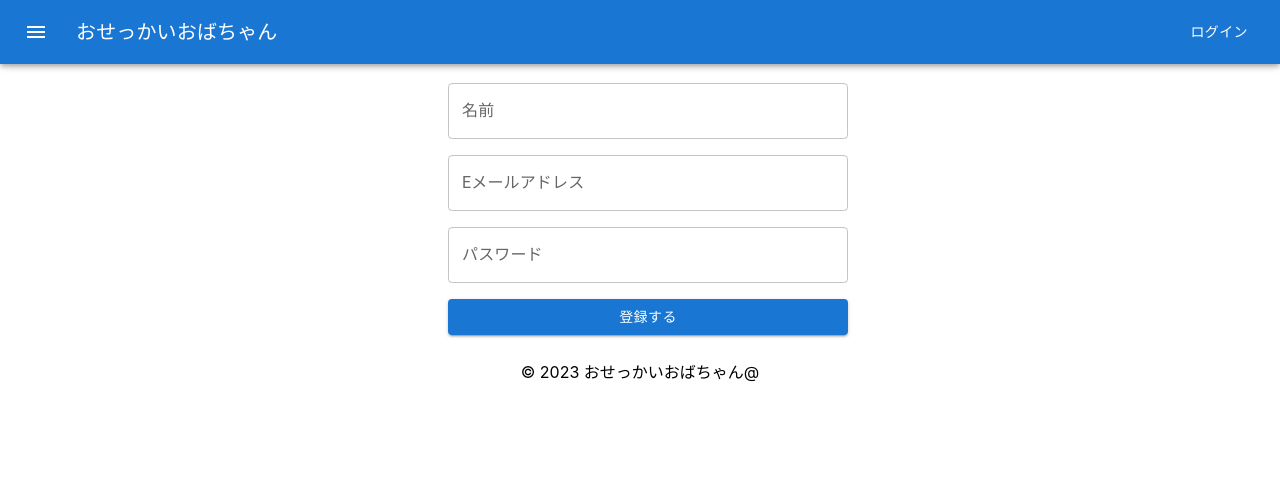
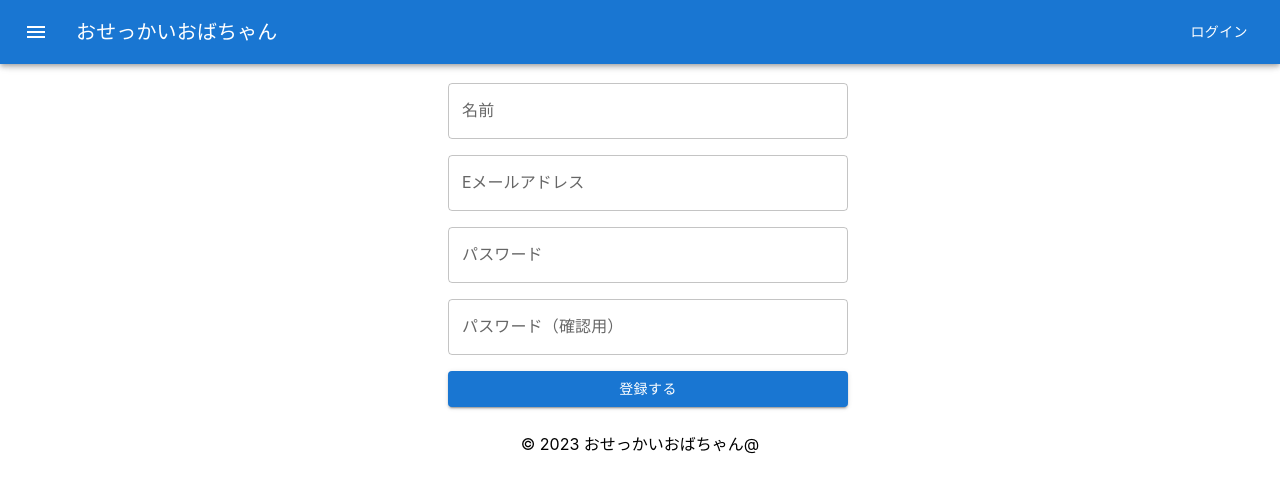
Before and after one commit to YasunariIguchi/nosy-aunty, a React (Create React App) app in the folder frontend/: page /register in a window 1280 px wide. Shown: the top 492 px of the page. Built offline with nearby package versions, Linux system fonts and the light colour scheme; no server answers.

Commit message:
パスワード2重入力、エラー表示

```diff
--- a/frontend/src/pages/UserRegistration.js
+++ b/frontend/src/pages/UserRegistration.js
@@ -9,7 +9,11 @@ const UserRegistration = ({ isLoggedIn }) => {
   const [name, setName] = useState('');
   const [email, setEmail] = useState('');
   const [password, setPassword] = useState('');
-  const [error, setError] = useState('');
+  const [confirmPassword, setConfirmPassword] = useState('');
+  const [nameError, setNameError] = useState('');
+  const [emailError, setEmailError] = useState('');
+  const [confirmError, setConfirmError] = useState('');
+
   const navigate = useNavigate();
 
   useEffect(() => {
@@ -19,23 +23,31 @@ const UserRegistration = ({ isLoggedIn }) => {
   }, [isLoggedIn, navigate]);
 
   const handleNameChange = (e) => {
-    setName(e.target.value);
+    const inputValue = e.target.value;
+    setName(inputValue);
+
+    if (!validateName(inputValue)) {
+      setNameError('名前は1〜255文字で入力してください');
+    } else {
+      setNameError('');
+    }
+  };
+
+
+  const validateName = (name) => {
+    return name.trim() !== '' && name.length <= 255;
   };
 
   const handleEmailChange = (e) => {
     const inputValue = e.target.value;
 
     if (!validateEmail(inputValue)) {
-      setError('正しいEメールアドレスを入力してください');
+      setEmailError('正しいEメールアドレスを入力してください');
     } else {
-      setError('');
+      setEmailError('');
     }
 
     setEmail(inputValue);
-  };
-
-  const handlePasswordChange = (e) => {
-    setPassword(e.target.value);
   };
 
   const validateEmail = (email) => {
@@ -43,10 +55,42 @@ const UserRegistration = ({ isLoggedIn }) => {
     return re.test(String(email).toLowerCase());
   };
 
+  const handlePasswordChange = (e) => {
+    setPassword(e.target.value);
+    if (confirmPassword) {
+      if (e.target.value !== confirmPassword) {
+        setConfirmError('パスワードが一致しません');
+      } else {
+        setConfirmError('');
+      }
+    }
+  };
+
+  const handleConfirmPasswordChange = (e) => {
+    const inputValue = e.target.value;
+    setConfirmPassword(inputValue);
+
+    if (inputValue !== password) {
+      setConfirmError('パスワードが一致しません');
+    } else {
+      setConfirmError('');
+    }
+  };
+
+
+
   const handleSubmit = async (e) => {
     e.preventDefault();
-    if (error || !name || !email || !password) {
-      setError('全ての項目を正しく入力してください');
+    if (!validateEmail(email) || !validateName(name) || password !== confirmPassword) {
+      if (!validateName(name)) {
+        setNameError('名前は空白でない255文字以内で入力してください');
+      }
+      if (!validateEmail(email)) {
+        setEmailError('正しいEメールアドレスを入力してください');
+      }
+      if (password !== confirmPassword) {
+        setConfirmError('パスワードが一致しません');
+      }
       return;
     }
     try {
@@ -79,14 +123,16 @@ const UserRegistration = ({ isLoggedIn }) => {
             variant="outlined"
             value={name}
             onChange={handleNameChange}
+            error={Boolean(nameError)}
+            helperText={nameError}
           />
           <TextField
             label="Eメールアドレス"
             variant="outlined"
             value={email}
             onChange={handleEmailChange}
-            error={Boolean(error)}
-            helperText={error}
+            error={Boolean(emailError)}
+            helperText={emailError}
           />
           <TextField
             type="password"
@@ -94,6 +140,15 @@ const UserRegistration = ({ isLoggedIn }) => {
             variant="outlined"
             value={password}
             onChange={handlePasswordChange}
+          />
+          <TextField
+            type="password"
+            label="パスワード（確認用）"
+            variant="outlined"
+            value={confirmPassword}
+            onChange={handleConfirmPasswordChange}
+            error={Boolean(confirmError)}
+            helperText={confirmError}
           />
           <Button variant="contained" type="submit">
             登録する
```
